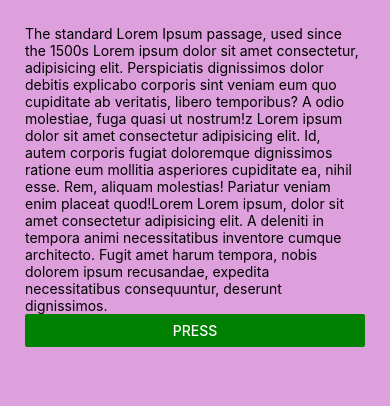
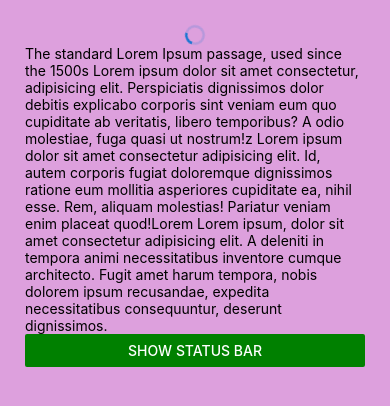
Before and after one commit to WMCharles/ReactNativeTutorials, a React Native app: screen / in a window 390 px wide. Shown: the top 406 px of the page. Built offline with nearby package versions, Linux system fonts and the light colour scheme.

Commit message:
add statusbar

```diff
--- a/App.jsx
+++ b/App.jsx
@@ -1,17 +1,22 @@
 import React, { useState } from 'react';
-import { View, ScrollView, Text, Image, Button, Modal } from 'react-native';
+import { View, ScrollView, Text, Image, Button, Modal, StatusBar, ActivityIndicator } from 'react-native';
 import logoImage from './assets/adaptive-icon.png'
 
 export default function App() {
   const [modal, setModal] = useState(false)
+  const [isVisibleBar, setIsVisibleBar] = useState(true)
   return (
     <View style={{ flex: 1, padding: 25, backgroundColor: 'plum' }}>
+      <ActivityIndicator/>
+      <StatusBar backgroundColor={'green'} barStyle='dark-content' hidden={isVisibleBar} />
       <ScrollView>
         <Text>
           The standard Lorem Ipsum passage, used since the 1500s
           Lorem ipsum dolor sit amet consectetur, adipisicing elit. Perspiciatis dignissimos dolor debitis explicabo corporis sint veniam eum quo cupiditate ab veritatis, libero temporibus? A odio molestiae, fuga quasi ut nostrum!z Lorem ipsum dolor sit amet consectetur adipisicing elit. Id, autem corporis fugiat doloremque dignissimos ratione eum mollitia asperiores cupiditate ea, nihil esse. Rem, aliquam molestias! Pariatur veniam enim placeat quod!Lorem Lorem ipsum, dolor sit amet consectetur adipisicing elit. A deleniti in tempora animi necessitatibus inventore cumque architecto. Fugit amet harum tempora, nobis dolorem ipsum recusandae, expedita necessitatibus consequuntur, deserunt dignissimos.
         </Text>
-        <Button title='Press' color='green' onPress={() => setModal(true)} />
+        {/* <Button title='Press' color='green' onPress={() => setModal(true)} /> */}
+        <Button title='Show Status Bar' color='green' onPress={() => setIsVisibleBar(!isVisibleBar)} />
+
 
         <Modal visible={modal} onRequestClose={() => setModal(false)} animationType='slide' presentationStyle='pageSheet'>
           <View >
```
